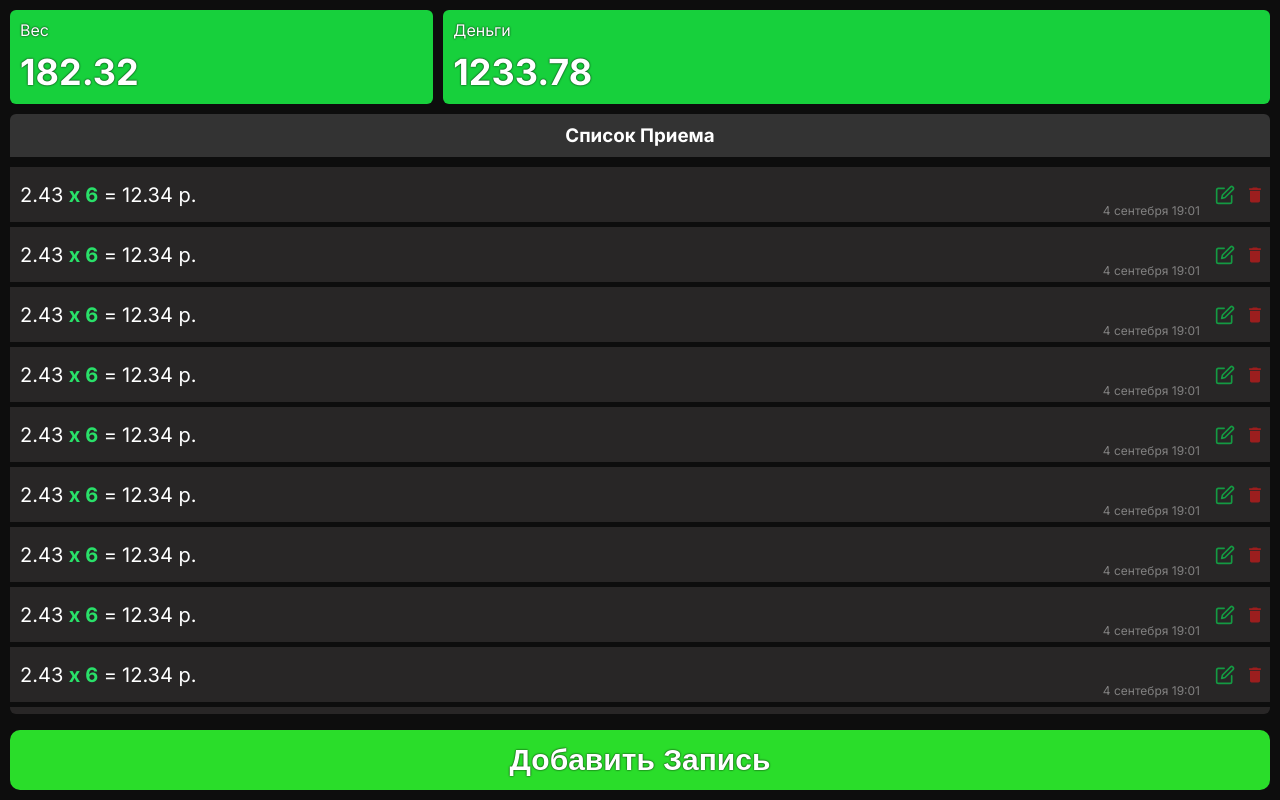
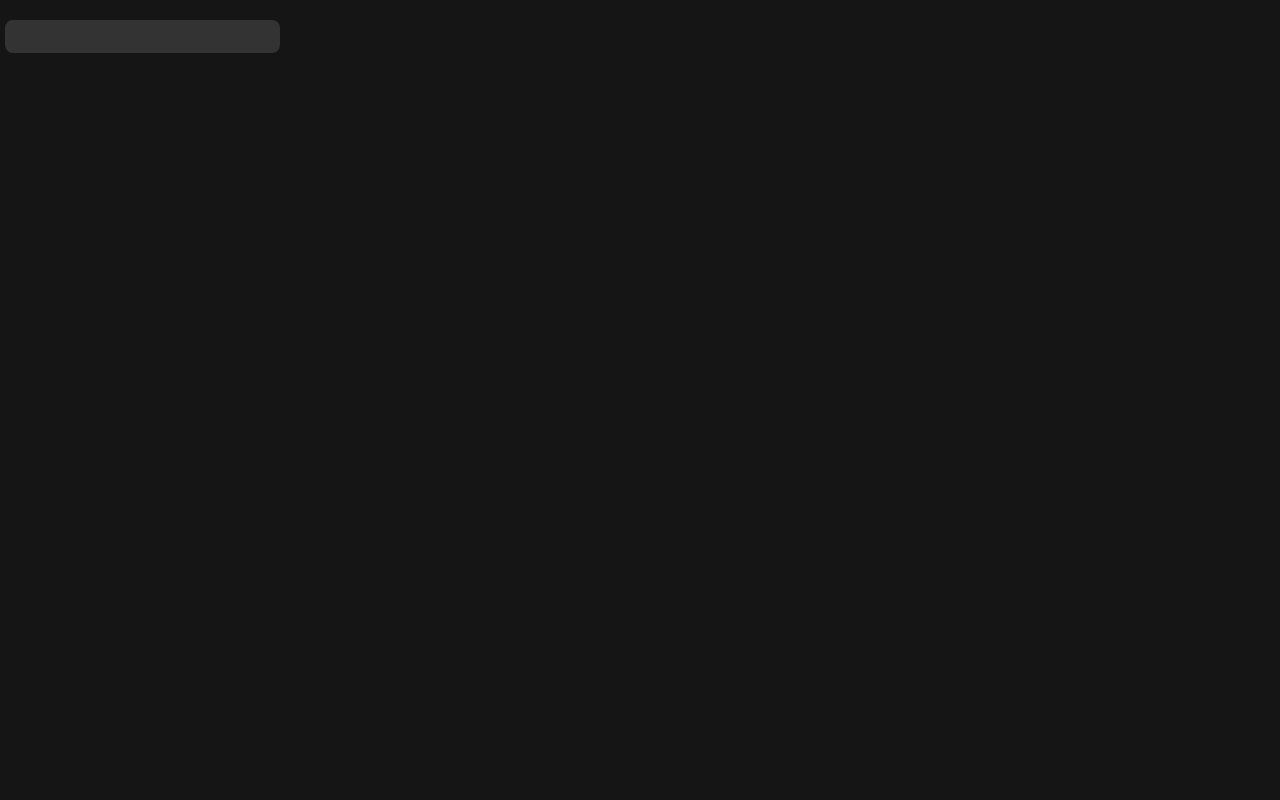
Before and after one commit to Alex99like/kassa, a Next.js app: page / in a window 1280 px wide. Both pictures are taken after a click on the button "Добавить Запись". Built offline with nearby package versions, Linux system fonts and the light colour scheme.

Commit message:
feat: add note test

```diff
--- a/app/(main)/page.tsx
+++ b/app/(main)/page.tsx
@@ -1,13 +1,20 @@
+'use client'
+
 import Image from 'next/image'
 import styles from './page.module.scss'
 import { Money } from '@/components/money/Money'
 import { Weight } from '@/components/weight/Weight'
 import { List } from '@/components/list/List'
 import { Control } from '@/components/control/Control'
+import { Note } from '@/components/modals/Note'
+import { useAppSelector } from '@/hooks/useAppSelector'
 
 export default function Home() {
+  const { modal } = useAppSelector(state => state.root)
+
   return (
     <main className={styles.main}>
+      {modal && <Note />}
       <div className={styles.navbar}>
         <Weight />
         <Money />
--- a/app/layout.tsx
+++ b/app/layout.tsx
@@ -1,3 +1,4 @@
+import { ReduxProvider } from '@/providers/ReduxProvider'
 import './(styles)/globals.scss'
 import type { Metadata } from 'next'
 import { Inter } from 'next/font/google'
@@ -9,7 +10,7 @@ export const metadata: Metadata = {
   description: 'Kassa App',
   manifest: '/manifest.json',
   icons: { apple: '/next.svg' },
-  themeColor: "#01c629"
+  themeColor: "#101010"
 }
 
 export default function RootLayout({
@@ -20,7 +21,9 @@ export default function RootLayout({
   return (
     <html lang="en">
       <body className={inter.className}>
-        {children}
+        <ReduxProvider>
+          {children}
+        </ReduxProvider>
       </body>
     </html>
   )
--- a/components/control/Control.tsx
+++ b/components/control/Control.tsx
@@ -1,8 +1,11 @@
+import { useActions } from '@/hooks/useActions'
 import styles from './Control.module.scss'
 
 export const Control = () => {
+  const { handleModal } = useActions()
+
   return (
-    <button className={styles.wrapper}>
+    <button className={styles.wrapper} onClick={() => handleModal(true)}>
       Добавить Запись
     </button>
   )
--- /dev/null
+++ b/components/modals/Note.module.scss
@@ -0,0 +1,23 @@
+.wrapper {
+  position: fixed;
+  top: 0;
+  left: 0;
+  width: 100%;
+  overflow: hidden;
+  background-color: #151515;
+  z-index: 10;
+}
+
+.container {
+  display: flex;
+  padding: 20px 5px;
+
+  input {
+    font-size: 20px;
+    padding: 5px;
+    border-radius: 8px;
+    border: none;
+    background-color: #333333;
+    color: #ffffff;
+  }
+}
--- /dev/null
+++ b/components/modals/Note.tsx
@@ -0,0 +1,25 @@
+'use client'
+
+import styles from './Note.module.scss'
+import { useAppSelector } from "@/hooks/useAppSelector"
+import { motion } from 'framer-motion'
+
+export const Note = () => {
+  const { modal } = useAppSelector(state => state.root)
+
+  return (
+    <motion.div
+      className={styles.wrapper}
+      initial={{ height: 0 }}
+      animate={{ height: '100vh' }}
+      transition={{ duration: .3 }}
+    >
+      <div className={styles.container}>
+        <input
+          type="number"
+          onFocus={(e) => { e.preventDefault() }}
+        />
+      </div>
+    </motion.div>
+  )
+}
--- /dev/null
+++ b/hooks/useActions.ts
@@ -0,0 +1,15 @@
+import { useMemo } from 'react'
+import { useDispatch } from 'react-redux'
+import { bindActionCreators } from 'redux'
+
+import { actions as rootActions } from '@/store/root/root.slices'
+
+const allActions = {
+  ...rootActions,
+}
+
+export const useActions = () => {
+  const dispatch = useDispatch()
+
+  return useMemo(() => bindActionCreators(allActions, dispatch), [dispatch])
+}
--- /dev/null
+++ b/hooks/useAppSelector.ts
@@ -0,0 +1,4 @@
+import { useSelector, TypedUseSelectorHook } from 'react-redux'
+import { RootState } from '@/store/store'
+
+export const useAppSelector: TypedUseSelectorHook<RootState> = useSelector
--- a/package.json
+++ b/package.json
@@ -9,15 +9,19 @@
     "lint": "next lint"
   },
   "dependencies": {
+    "@reduxjs/toolkit": "^1.9.5",
     "@types/node": "20.5.9",
     "@types/react": "18.2.21",
     "@types/react-dom": "18.2.7",
     "clsx": "^2.0.0",
+    "framer-motion": "^10.16.3",
     "next": "13.4.19",
     "next-pwa": "^5.6.0",
     "react": "18.2.0",
     "react-dom": "18.2.0",
     "react-icons": "^4.10.1",
+    "react-redux": "^8.1.2",
+    "redux": "^4.2.1",
     "sass": "^1.66.1",
     "typescript": "5.2.2"
   }
--- /dev/null
+++ b/providers/ReduxProvider.tsx
@@ -0,0 +1,16 @@
+'use client'
+
+import { store } from '@/store/store'
+import { PropsWithChildren } from 'react'
+import { Provider } from 'react-redux'
+import { AnimatePresence } from 'framer-motion'
+
+export const ReduxProvider = ({ children }: PropsWithChildren) => {
+  return (
+    <Provider store={store}>
+      <AnimatePresence>
+        {children}
+      </AnimatePresence>
+    </Provider>
+  )
+}
--- /dev/null
+++ b/store/root/root.slices.ts
@@ -0,0 +1,21 @@
+import { PayloadAction, createSlice } from "@reduxjs/toolkit";
+
+interface IInitialState {
+  modal: boolean
+}
+
+const initialState: IInitialState = {
+  modal: false
+}
+
+const rootSlice = createSlice({
+  name: 'root',
+  initialState,
+  reducers: {
+    handleModal: (state, { payload }: PayloadAction<boolean>) => {
+      state.modal = payload
+    }
+  }
+})
+
+export const { reducer, actions } = rootSlice
--- /dev/null
+++ b/store/store.ts
@@ -0,0 +1,17 @@
+import { combineReducers, configureStore } from '@reduxjs/toolkit'
+import { reducer } from './root/root.slices'
+
+const rootReducer = combineReducers({
+  root: reducer,
+})
+
+export const store = configureStore({
+  reducer: rootReducer,
+
+})
+
+
+// Infer the `RootState` and `AppDispatch` types from the store itself
+export type RootState = ReturnType<typeof store.getState>
+// Inferred type: {posts: PostsState, comments: CommentsState, users: UsersState}
+export type AppDispatch = typeof store.dispatch
```
Also changed, not shown: public/manifest.json, 1 other file (tests, documents, lock files or other folders).
